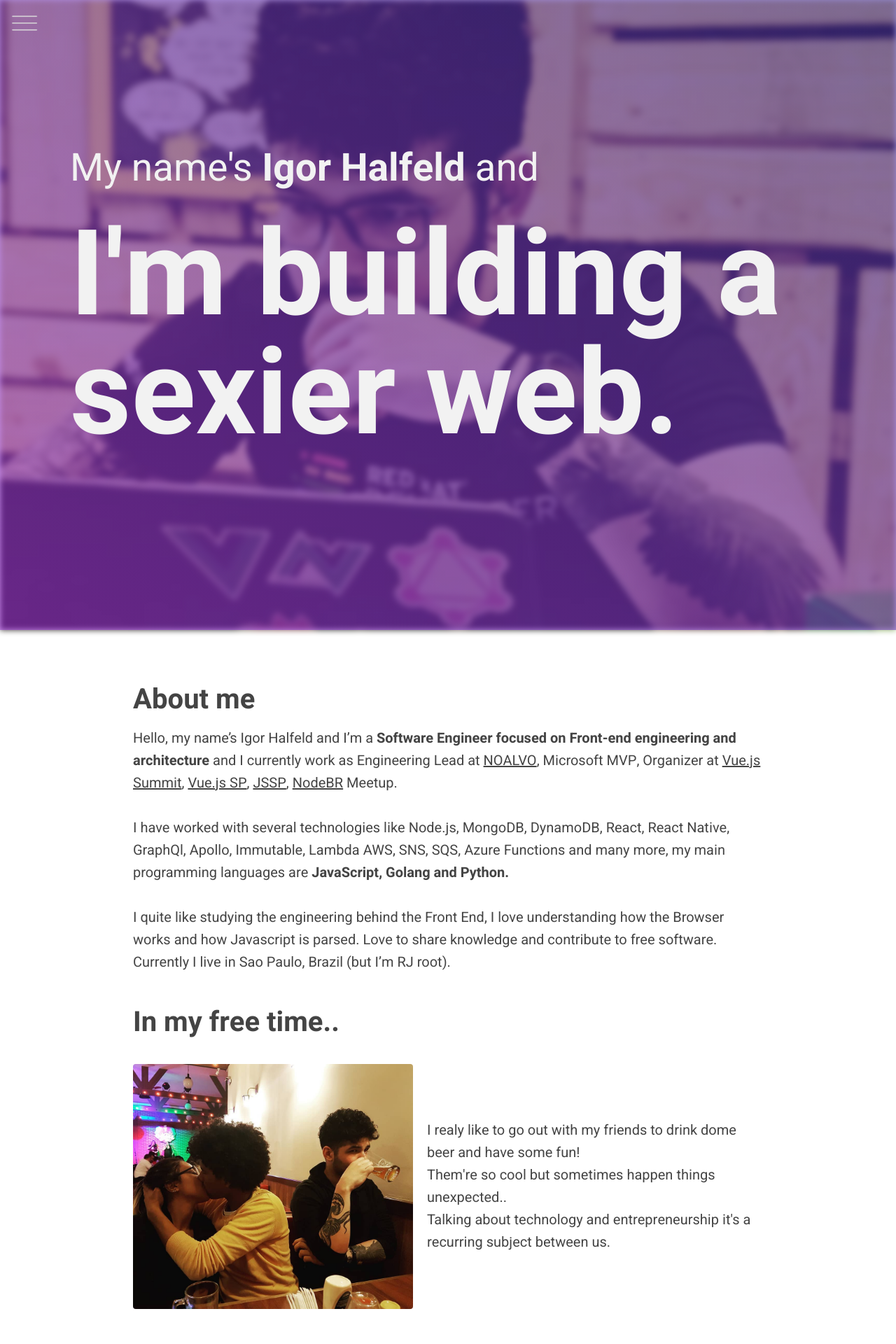
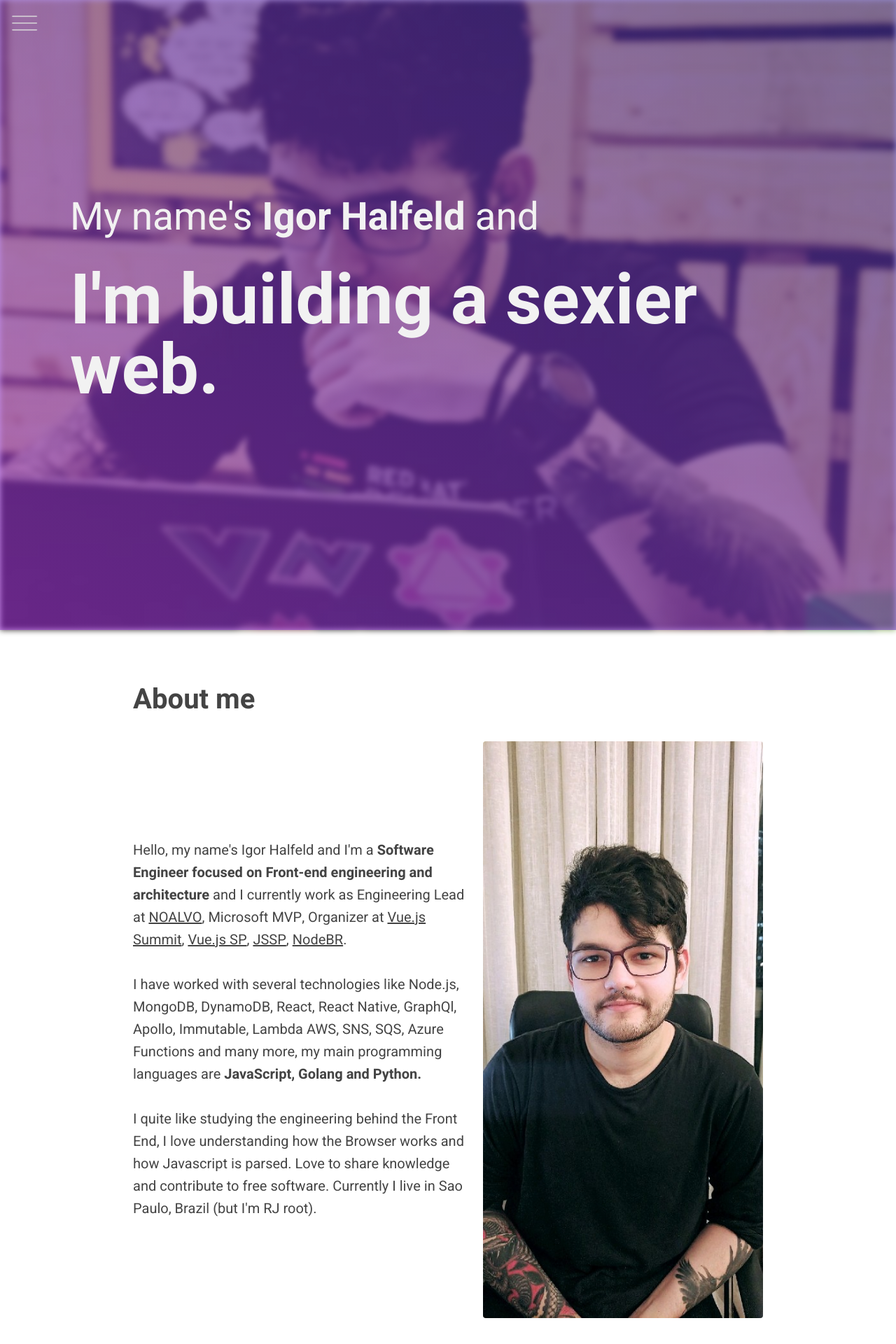
Before and after one commit to Halfeld/website, a Jekyll site: the page built from about-me.md, in a window 1280 px wide. Shown: the top 1920 px of the page at 70% size. Built offline with Jekyll 4.4.1, drawn with Linux system fonts in a browser that asks for light colours.

Commit message:
change fx of 'enter on page' and put another picture of me

```diff
--- a/_sass/_header.scss
+++ b/_sass/_header.scss
@@ -41,6 +41,7 @@
           left: 100px;
           bottom: 30px;
         }
+        // animation: enter-page 400ms ease-in-out;
         @media screen and (max-width: 930px) {
           font-size: 4rem;
         }
@@ -56,11 +57,12 @@
       // Description
       // ===========
       > .header__personal-info--desc {
-        font-size: 17rem;
+        font-size: 10rem;
         font-weight: 700;
         text-align: left;
         line-height: 100%;
         // text-transform: uppercase;
+        animation: enter-page 400ms ease-in-out;
         padding: {
           top: 0px;
           left: 100px;
--- a/about-me.md
+++ b/about-me.md
@@ -7,15 +7,22 @@
 
 # About me
 
-Hello, my name's {{ site.title }} and I'm a **{{ site.description }}** and I currently work as Engineering Lead at [NOALVO](https://midianoalvo.com.br/), Microsoft MVP, Organizer at [Vue.js Summit](https://vuejssummit.com/), [Vue.js SP](https://www.meetup.com/VueJS-SP), [JSSP](https://www.meetup.com/Javascript-SP), [NodeBR](https://www.meetup.com/nodebr/) Meetup.
+<div class="content-image-right">
+  <img src="/assets/img/me.png">
+  <p>
+    Hello, my name's Igor Halfeld and I'm a <strong>Software Engineer focused on Front-end engineering and architecture</strong> and I currently work as Engineering Lead at <a href="https://midianoalvo.com.br/">NOALVO</a>, Microsoft MVP, Organizer at <a href="https://vuejssummit.com/">Vue.js Summit</a>, <a href="https://www.meetup.com/VueJS-SP">Vue.js SP</a>, <a href="https://www.meetup.com/Javascript-SP">JSSP</a>, <a href="https://www.meetup.com/nodebr/">NodeBR</a>.
 
-<br />
+  <br />
+  <br />
 
-I have worked with several technologies like Node.js, MongoDB, DynamoDB, React, React Native, GraphQl, Apollo, Immutable, Lambda AWS, SNS, SQS, Azure Functions and many more, my main programming languages are **JavaScript, Golang and Python.**
+    I have worked with several technologies like Node.js, MongoDB, DynamoDB, React, React Native, GraphQl, Apollo, Immutable, Lambda AWS, SNS, SQS, Azure Functions and many more, my main programming languages are <strong>JavaScript, Golang and Python.</strong>
 
-<br />
+  <br />
+  <br />
 
-I quite like studying the engineering behind the Front End, I love understanding how the Browser works and how Javascript is parsed. Love to share knowledge and contribute to free software. Currently I live in Sao Paulo, Brazil (but I'm RJ root).
+    I quite like studying the engineering behind the Front End, I love understanding how the Browser works and how Javascript is parsed. Love to share knowledge and contribute to free software. Currently I live in Sao Paulo, Brazil (but I'm RJ root).
+  </p>
+</div>
 
 # In my free time..
 
--- a/assets/js/main.js
+++ b/assets/js/main.js
@@ -62,21 +62,13 @@
     withNOALVOProjects(['vue-architecture-boilerplate']),
   ]);
 
-  const initTiltFx = () => {
-    const elements = [$('#subtitle')];
-    console.log('Elements', elements);
-    elements.forEach(element => VanillaTilt.init(element, { gyroscope: false }));
-  };
-
   const changeContext = ({ bg, title, desc }) => {
     $('#stars').style.backgroundImage = `url(/assets/img/${bg})`;
     $('#title').textContent = title;
     $('#subtitle').textContent = desc;
-    initTiltFx();
   };
 
   const routesActions = {
-    '': () => initTiltFx(),
     'articles': () => changeContext({
       bg: 'article-banner.jpg',
       title: 'Writer.',
--- a/css/main.scss
+++ b/css/main.scss
@@ -19,6 +19,11 @@
 $color-black: #444;
 $color-gray: #F2F2F2;
 
+@keyframes enter-page {
+  from { margin-top: -300px; opacity: 0; }
+  to { margin-top: 0px; opacity: 1.0; }
+}
+
 @import
   'base',
   'header',
```
Also changed, not shown: assets/img/me.png (added). Lines whose indentation alone changed are shown as unchanged.
